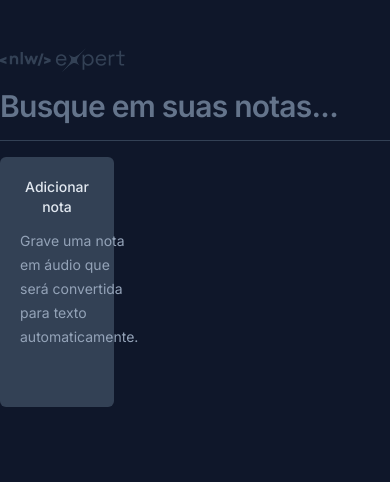
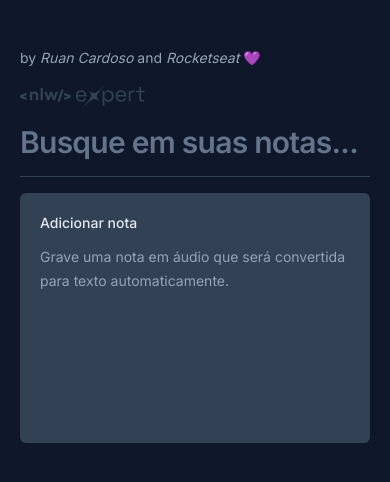
Before and after one commit to RuanCxrdoso/NLW-Expert, a React (Vite) app: page / in a window 390 px wide. Shown: the top 482 px of the page. Built offline with nearby package versions, Linux system fonts and the light colour scheme.

Commit message:
feat: Responsivity

```diff
--- a/src/App.tsx
+++ b/src/App.tsx
@@ -43,7 +43,14 @@ export function App() {
   const filteredNotesList = search !== '' ? notes.filter((note) => note.content.toLocaleLowerCase().includes(search.toLocaleLowerCase())) : notes
 
   return (
-    <div className="mx-auto max-w-6xl my-12 space-y-4">
+    <div className="mx-auto max-w-6xl my-12 space-y-4 px-5">
+      <h1 className='text-sm text-slate-400'>
+        by
+        <a href="https://rcardoso.vercel.app" target='_blank' className='italic hover:text-slate-100 transition-colors duration-300'> Ruan Cardoso </a>
+        and
+        <a href="https://www.rocketseat.com.br/" target='_blank' className='italic hover:text-slate-100 transition-colors duration-300'> Rocketseat </a>
+        💜
+      </h1>
       <img src={logo} alt="Expert Logo" />
       <form className='w-full'>
         <input
@@ -56,7 +63,7 @@ export function App() {
 
       <div className='h-px bg-slate-700' />
 
-      <div className='grid grid-cols-3 gap-6 auto-rows-[250px]'>
+      <div className='grid md:grid-cols-3 gap-6 auto-rows-[250px]'>
         <NewNoteCard onNoteCreated={onNoteCreated} />
 
         {
--- a/src/components/NewNoteCard.tsx
+++ b/src/components/NewNoteCard.tsx
@@ -98,7 +98,7 @@ export function NewNoteCard({ onNoteCreated }: newNoteCardProps) {
 
       <Dialog.Portal>
         <Dialog.Overlay className='inset-0 fixed bg-black/50'/>
-        <Dialog.Content className='fixed left-1/2 top-1/2 -translate-x-1/2 -translate-y-1/2 max-w-[640px] w-full h-[60vh] bg-slate-700 rounded-md flex flex-col outline-none overflow-hidden'>
+        <Dialog.Content className='fixed inset-0 md:inset-auto md:left-1/2 md:top-1/2 md:-translate-x-1/2 md:-translate-y-1/2 md:max-w-[640px] w-full md:h-[60vh] bg-slate-700 md:rounded-md flex flex-col outline-none overflow-hidden'>
           <Dialog.Close className='absolute right-0 top-0 bg-slate-800 p-1.5 text-slate-400 hover:text-slate-100 transition-colors duration-300 z-10'>
             <X className='size-5'/>
           </Dialog.Close>
--- a/src/components/NoteCard.tsx
+++ b/src/components/NoteCard.tsx
@@ -25,7 +25,7 @@ export function NoteCard({ note }: NoteCardProps) {
 
       <Dialog.Portal>
         <Dialog.Overlay className='inset-0 fixed bg-black/50'/>
-        <Dialog.Content className='fixed left-1/2 top-1/2 -translate-x-1/2 -translate-y-1/2 max-w-[640px] w-full h-[60vh] bg-slate-700 rounded-md flex flex-col outline-none overflow-hidden'>
+        <Dialog.Content className='fixed inset-0 md:inset-auto md:left-1/2 md:top-1/2 md:-translate-x-1/2 md:-translate-y-1/2 md:max-w-[640px] w-full md:h-[60vh] bg-slate-700 md:rounded-md flex flex-col outline-none overflow-hidden'>
           <div className='flex flex-1 flex-col gap-3 p-5 relative'>
             <span className='text-sm font-medium text-slate-300'>
               {formatDistanceToNow(note.date, { locale: ptBR, addSuffix: true })}
```
